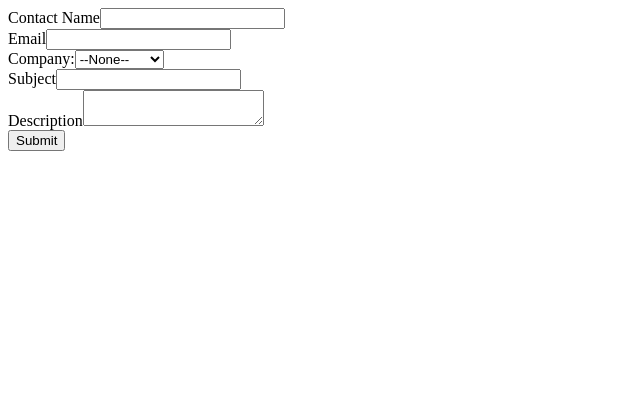
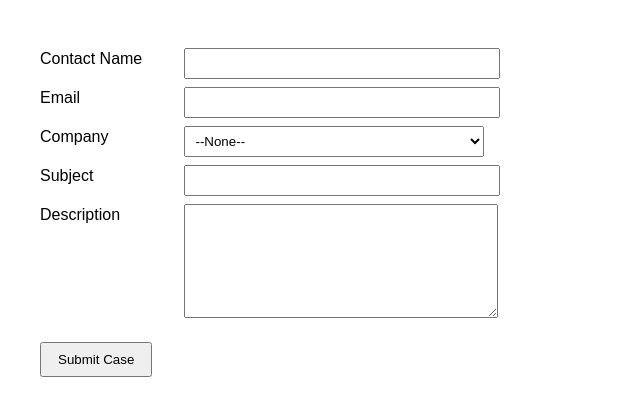
Before and after one commit to amullen12/web-to-case-test, a plain HTML site: page index.html in a window 1280 px wide. Shown: the whole page, without its empty margins (0-640 px from the left). Drawn offline with Linux system fonts and the light colour scheme.

Commit message:
Update index.html

```diff
--- a/index.html
+++ b/index.html
@@ -1,33 +1,67 @@
-<!--  ----------------------------------------------------------------------  -->
-<!--  NOTE: Please add the following <META> element to your page <HEAD>.      -->
-<!--  If necessary, please modify the charset parameter to specify the        -->
-<!--  character set of your HTML page.                                        -->
-<!--  ----------------------------------------------------------------------  -->
+<!DOCTYPE html>
+<html lang="en">
+<head>
+  <meta charset="UTF-8">
+  <style>
+    body {
+      font-family: sans-serif;
+      margin: 40px;
+    }
 
-<META HTTP-EQUIV="Content-type" CONTENT="text/html; charset=UTF-8">
+    form {
+      max-width: 600px;
+    }
 
-<!--  ----------------------------------------------------------------------  -->
-<!--  NOTE: Please add the following <FORM> element to your page.             -->
-<!--  ----------------------------------------------------------------------  -->
+    label {
+      display: inline-block;
+      width: 140px;
+      margin-top: 10px;
+      vertical-align: top;
+    }
+
+    input[type="text"],
+    input[type="email"],
+    select,
+    textarea {
+      width: 300px;
+      padding: 6px;
+      margin-top: 8px;
+    }
+
+    textarea {
+      height: 100px;
+      resize: vertical;
+    }
+
+    input[type="submit"] {
+      margin-top: 20px;
+      padding: 8px 16px;
+    }
+
+    br {
+      line-height: 2;
+    }
+  </style>
+</head>
+<body>
 
   <form action="https://foundationsoftware--05444960.sandbox.my.salesforce.com/servlet/servlet.WebToCase?encoding=UTF-8&orgId=00DU9000005Zfjl" method="POST">
 
-<input type=hidden name="orgid" value="00DU9000005Zfjl">
-<input type=hidden name="retURL" value="http://google.com">
+    <input type="hidden" name="orgid" value="00DU9000005Zfjl">
+    <input type="hidden" name="retURL" value="http://google.com">
+    <!-- <input type="hidden" name="debug" value="1"> -->
+    <!-- <input type="hidden" name="debugEmail" value="amullen@foundationsoft.com"> -->
 
-<!--  ----------------------------------------------------------------------  -->
-<!--  NOTE: These fields are optional debugging elements. Please uncomment    -->
-<!--  these lines if you wish to test in debug mode.                          -->
-<!--  <input type="hidden" name="debug" value=1>                              -->
-<!--  <input type="hidden" name="debugEmail"                                  -->
-<!--  value="amullen@foundationsoft.com">                                     -->
-<!--  ----------------------------------------------------------------------  -->
+    <label for="name">Contact Name</label>
+    <input id="name" maxlength="80" name="name" type="text"><br>
 
-<label for="name">Contact Name</label><input  id="name" maxlength="80" name="name" size="20" type="text" /><br>
+    <label for="email">Email</label>
+    <input id="email" maxlength="80" name="email" type="text"><br>
 
-<label for="email">Email</label><input  id="email" maxlength="80" name="email" size="20" type="text" /><br>
-
-Company:<select  id="00N5f00000hYROt" name="00N5f00000hYROt" title="Company"><option value="">--None--</option><option value="AboutTime">AboutTime</option>
+    <label for="00N5f00000hYROt">Company</label>
+    <select id="00N5f00000hYROt" name="00N5f00000hYROt" title="Company">
+      <option value="">--None--</option>
+      <option value="AboutTime">AboutTime</option>
       <option value="Edge">Edge</option>
       <option value="Foundation">Foundation</option>
       <option value="Harness">Harness</option>
@@ -35,10 +69,15 @@ Company:<select  id="00N5f00000hYROt" name="00N5f00000hYROt" title="Company"><op
       <option value="WorkMax">WorkMax</option>
     </select><br>
 
-<label for="subject">Subject</label><input  id="subject" maxlength="80" name="subject" size="20" type="text" /><br>
+    <label for="subject">Subject</label>
+    <input id="subject" maxlength="80" name="subject" type="text"><br>
 
-<label for="description">Description</label><textarea name="description"></textarea><br>
+    <label for="description">Description</label>
+    <textarea id="description" name="description"></textarea><br>
 
-<input type="submit" name="submit">
+    <input type="submit" name="submit" value="Submit Case">
 
   </form>
+
+</body>
+</html>
```
Lines whose indentation alone changed are shown as unchanged.
